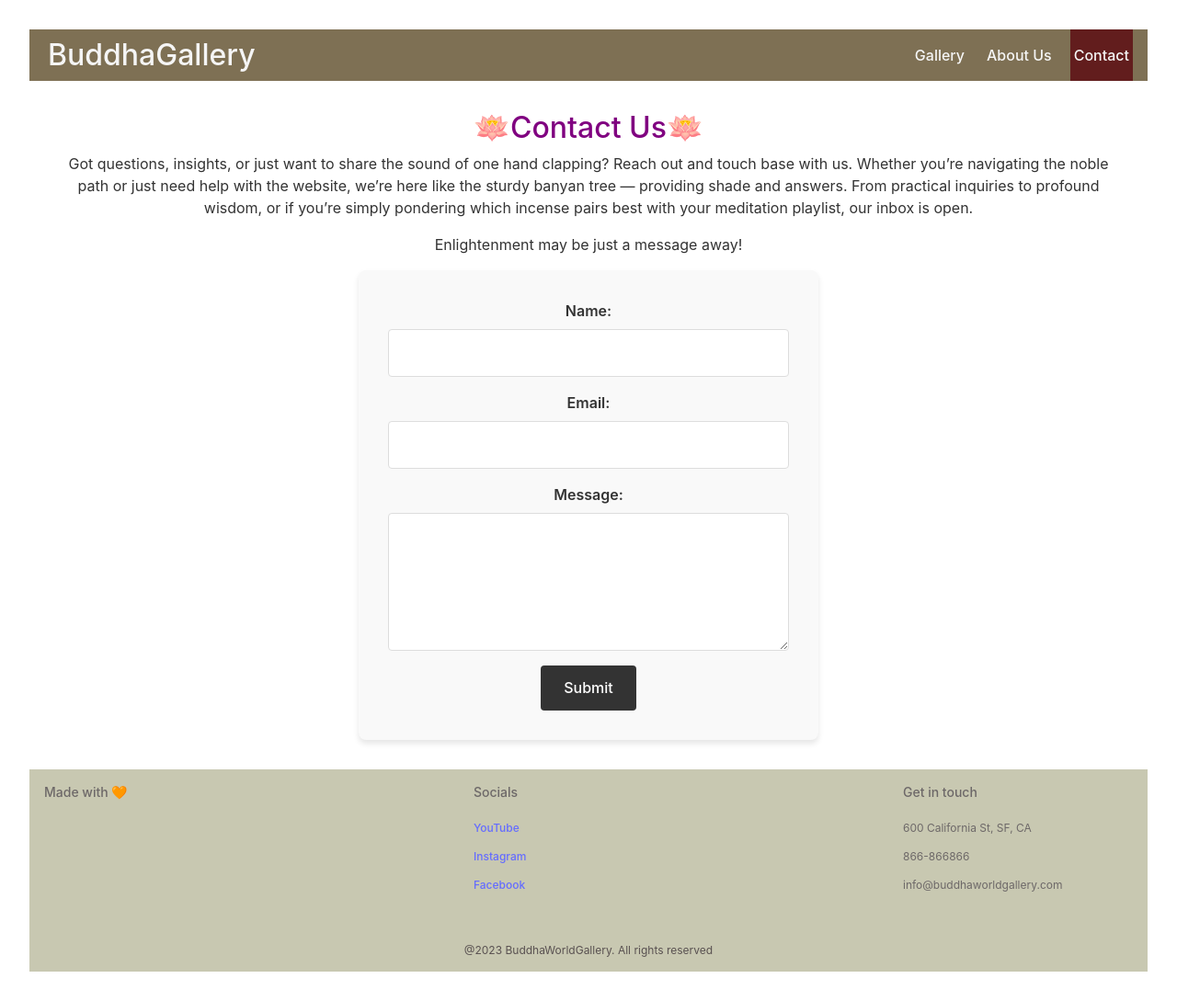
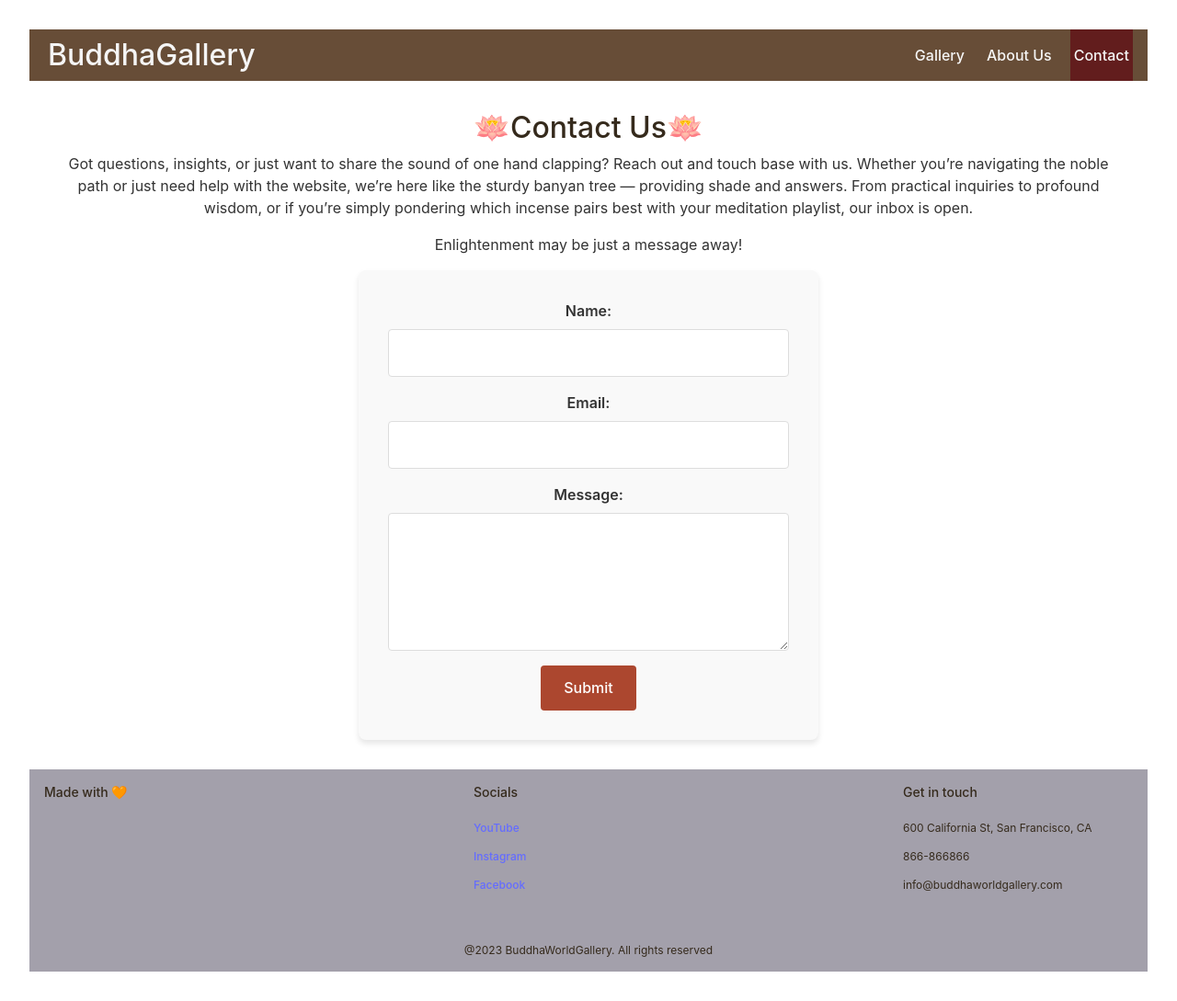
Before and after one commit to tizriverwind/BuddhaWorldGallery, a React (Vite) app in the folder front/: page /contact in a window 1280 px wide. Shown: the whole page at 92% size. Built offline with nearby package versions, Linux system fonts and the light colour scheme.

Commit message:
cosmetic modifications

```diff
--- a/front/src/App.css
+++ b/front/src/App.css
@@ -42,5 +42,5 @@
 }
 
 .title {
-  color: purple;
+  color:rgb(53, 42, 28);
 }
--- a/front/src/components/SearchBar.jsx
+++ b/front/src/components/SearchBar.jsx
@@ -8,6 +8,7 @@ export default function SearchBar({ query, setQuery }) {
   return (
     <div>
       <label className="form-label">
+      <div></div>
         Search by Dynasty (case sensitive):{" "}
         <input
           id="search"
--- a/front/src/components/footer/Footer.jsx
+++ b/front/src/components/footer/Footer.jsx
@@ -20,7 +20,7 @@ const Footer = () => {
         </div>
         <div className="footer-links_contact">
           <h4>Get in touch</h4>
-          <p>600 California St, SF, CA</p>
+          <p>600 California St, San Francisco, CA</p>
           <p>866-866866</p>
           <p>info@buddhaworldgallery.com</p>
         </div>
--- a/front/src/components/footer/footer.css
+++ b/front/src/components/footer/footer.css
@@ -3,7 +3,7 @@
   flex-direction: column;
   justify-content: center;
   align-items: center;
-  background-color: rgb(200, 200, 177);
+  background-color:rgb(163, 160, 171);
 }
 
 .footer-links {
@@ -44,7 +44,7 @@
   font-size: 14px;
   line-height: 17px;
   font-family: var(--font-family);
-  color: #6d6868;
+  color: rgb(53, 42, 28);
 
   margin-bottom: 0.9rem;
 }
@@ -53,7 +53,7 @@
   font-size: 12px;
   line-height: 15px;
   font-family: var(--font-family);
-  color: #6d6868;
+  color: rgb(53, 42, 28);
 
   margin: 0.5rem 0;
   cursor: pointer;
@@ -69,5 +69,5 @@
   font-size: 12px;
   font-family: var(--font-family);
   line-height: 15px;
-  color: #595151;
+  color:rgb(53, 42, 28);
 }
--- a/front/src/components/navbar/navbar.css
+++ b/front/src/components/navbar/navbar.css
@@ -7,8 +7,8 @@ body {
 }
 
 .nav {
-  background-color: #7e7054;
-  color: white;
+  background-color: rgb(103, 77, 55);
+  color: whitesmoke;
   display: flex;
   justify-content: space-between;
   align-items: stretch;
--- a/front/src/pages/ArtifactDetail.jsx
+++ b/front/src/pages/ArtifactDetail.jsx
@@ -1,7 +1,7 @@
 import { useEffect, useState } from "react";
 import { useParams, Link } from "react-router-dom";
 import { DeleteArtifact } from "./DeleteArtifact";
-import ButtonVote from "../components/ButtonVote";
+//import ButtonVote from "../components/ButtonVote";
 import Navbar from "../components/navbar/Navbar";
 
 export default function ArtifactDetail() {
--- a/front/src/pages/Gallery.css
+++ b/front/src/pages/Gallery.css
@@ -15,5 +15,5 @@ h1 {
 }
 
 .btn-primary:hover {
-  background-color: rgb(224, 218, 205); /* Lighter rose gold on hover */
+  background-color: rgb(110,106,102); /* Lighter rose gold on hover */
 }
--- a/front/src/pages/aboutUs.css
+++ b/front/src/pages/aboutUs.css
@@ -13,7 +13,7 @@
 }
 
 .about-section h2 {
-  color: purple;
+  color: rgb(53, 42, 28);
   font-size: 2em;
   margin-bottom: 10px;
 }
--- a/front/src/pages/contact.css
+++ b/front/src/pages/contact.css
@@ -42,11 +42,11 @@
 }
 
 .contact-word {
-  color: purple;
+  color: rgb(53, 42, 28);
 }
 
 .contact-form button {
-  background: #333;
+  background: rgb(172, 71, 47);
   color: #fff;
   border: none;
   padding: 0.8rem 1.6rem;
@@ -57,7 +57,7 @@
 }
 
 .contact-form button:hover {
-  background: #555;
+  background: rgb(53, 42, 28);
 }
 
 /* Adjustments for smaller screens */
```
